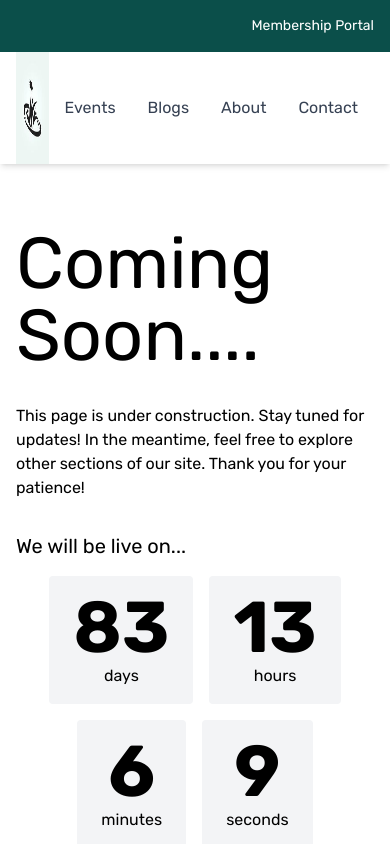
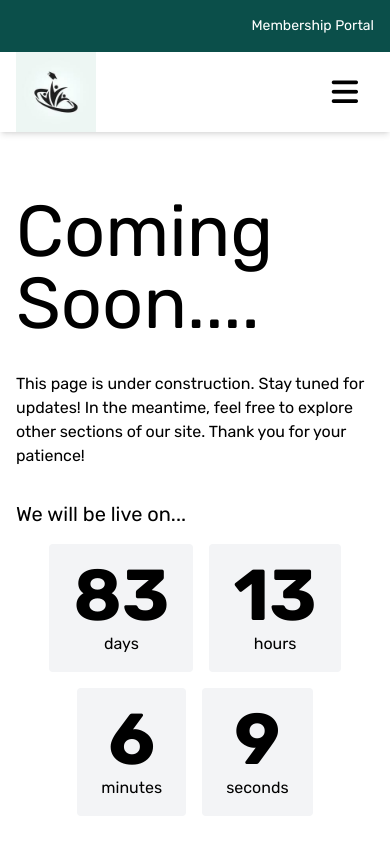
Before and after one commit to Softanglez-Coder/diucse-alumni-public, a React (Vite) app: page / in a window 390 px wide. Shown: the top 844 px of the page. Built offline with nearby package versions, Linux system fonts and the light colour scheme.

Commit message:
feat: enhance PrimaryNav with responsive menu and update primary links

```diff
--- a/public/data/primary-links.json
+++ b/public/data/primary-links.json
@@ -1,4 +1,8 @@
 [
+    {
+        "name": "Membership",
+        "href": "/membership"
+    },
     {
         "name": "Events",
         "href": "/events"
--- a/src/layout/components/primary-nav.tsx
+++ b/src/layout/components/primary-nav.tsx
@@ -8,6 +8,7 @@ interface NavLink {
 
 export const PrimaryNav = () => {
   const [links, setLinks] = useState<Array<NavLink>>([]);
+  const [menuOpened, setMenuOpened] = useState<boolean>(false);
 
   useEffect(() => {
     const fetchLinks = async () => {
@@ -27,19 +28,50 @@ export const PrimaryNav = () => {
     fetchLinks();
   }, []);
 
+  const openMenu = () => {
+    setMenuOpened(!menuOpened);
+  };
+
   return (
     <div className="shadow-md bg-white px-4 md:px-0">
-      <div className="flex items-center justify-between container mx-auto h-28">
-        <div>
+      <div className="flex items-center justify-between container mx-auto h-20">
+        <Link to="/">
           <img
             src="/images/logo.jpg"
             alt="Logo"
-            className="h-28 w-auto mx-auto"
+            className="h-20 w-auto mx-auto"
           />
-        </div>
+        </Link>
 
         <div className="h-full">
-          <ul className="flex h-full">
+          {/* menus for smaller screen */}
+          <button className="md:hidden h-full flex items-center justify-center p-4" type="button" onClick={openMenu}>
+            <i className="text-3xl fa-solid fa-bars"></i>
+          </button>
+
+          {menuOpened && <div className="md:hidden h-screen fixed top-0 left-0 w-full z-50 bg-white shadow-lg">
+            <button className="absolute top-4 right-4 text-3xl" onClick={() => setMenuOpened(false)}>
+              <i className="fa-solid fa-xmark"></i>
+            </button>
+
+            <ul className="flex flex-col items-center justify-center bg-white shadow-md h-full">
+              {links.map((link, index) => (
+                <li key={index} className="w-full">
+                  <Link
+                    to={link.href}
+                    className="text-gray-700 hover:text-primary px-4 py-2 hover:bg-gray-100 w-full text-center block"
+                    onClick={() => setMenuOpened(false)}
+                  >
+                    {link.name}
+                  </Link>
+                </li>
+              ))}
+            </ul>
+            </div>
+          }
+
+          {/* menus for large screen */}
+          <ul className="hidden md:flex h-full">
             {links.map((link, index) => (
               <li key={index} className="h-full">
                 <Link
```
